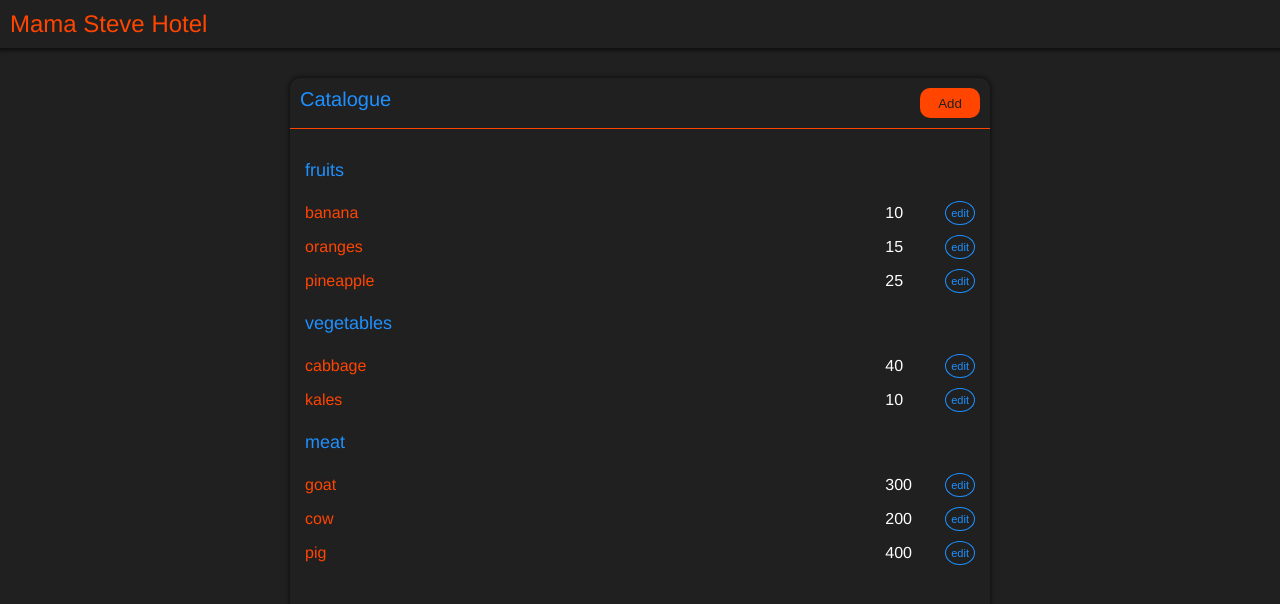
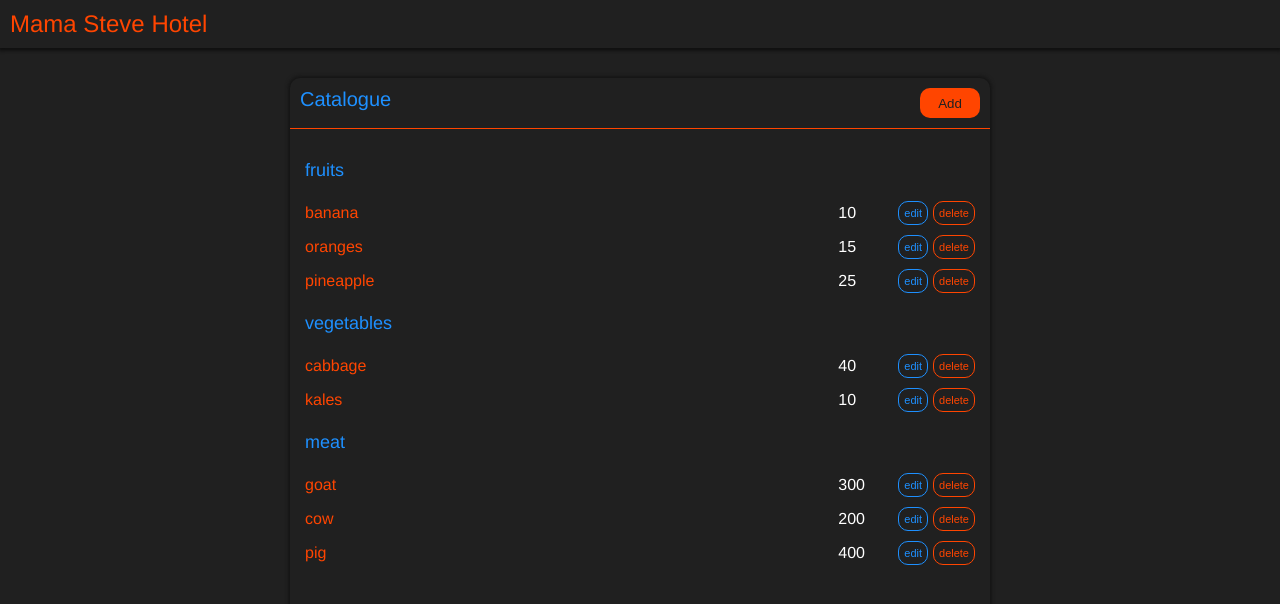
Before and after one commit to murageh/Mama-Steve-Hotel, a React app: page / in a window 1280 px wide. Shown: the top 604 px of the page. Built offline with nearby package versions, Linux system fonts and the light colour scheme.

Commit message:
Add feature to allow deletion of existing items

```diff
--- a/src/components/Catalogue.js
+++ b/src/components/Catalogue.js
@@ -2,17 +2,26 @@ import React, {useState, useEffect} from "react";
 import Category from "./Category";
 import AddItem from "./AddItem";
 import UpdateItem from "./UpdateItem";
+import DeleteItem from "./DeleteItem";
 
 
 const Catalogue = (props) => {
     const {data, setData} = props;
     const [showAddDialog, setShowAddDialog] = useState(false);
     const [updateItem, setShowUpdateDialog] = useState(false);
+    const [deleteItem, setShowDeleteDialog] = useState(false);
 
-    const onAddItem = (item) => {
+    // Performs update and addition of items
+    const onModifyItem = (item) => {
         let new_data = {};
         new_data[item["name"]] = {price: item["price"], category: item["category"]};
         setData({...data, ...new_data});
+    }
+
+    const onDeleteItem = (item) => {
+        const new_data = {...data};
+        delete new_data[item["name"]];
+        setData(new_data);
     }
 
     const onAddClose = () => {
@@ -23,8 +32,13 @@ const Catalogue = (props) => {
         setShowUpdateDialog(false);
     }
 
-    const showUpdateCallback = (itemData) => {
-        setShowUpdateDialog(itemData);
+    const onDeleteClose = () => {
+        setShowDeleteDialog(false);
+    }
+
+    const bypass = (item) => {
+        console.log(item);
+        setShowDeleteDialog(item)
     }
 
     const getCategorised = () => {
@@ -50,21 +64,36 @@ const Catalogue = (props) => {
             <ul className={"catalogue-list"}>
                 {
                     Object.entries(getCategorised()).map(([category_name, items]) => {
-                        return <Category key={category_name} items={items} name={category_name} setShowUpdate={showUpdateCallback}/>;
+                        return (
+                            <Category
+                                key={category_name}
+                                items={items}
+                                name={category_name}
+                                setShowUpdate={setShowUpdateDialog}
+                                setShowDelete={bypass}
+                            />
+                        );
                     })
                 }
             </ul>
             {showAddDialog ?
                 <AddItem
-                    onAction={onAddItem}
+                    onAction={onModifyItem}
                     onClose={onAddClose}
                 /> : null
             }
             {updateItem ?
                 <UpdateItem
-                    onAction={onAddItem}
+                    onAction={onModifyItem}
                     onClose={onUpdateClose}
                     itemData={updateItem}
+                /> : null
+            }
+            {deleteItem ?
+                <DeleteItem
+                    onAction={onDeleteItem}
+                    onClose={onDeleteClose}
+                    itemData={deleteItem}
                 /> : null
             }
         </div>
--- a/src/components/Category.js
+++ b/src/components/Category.js
@@ -4,7 +4,7 @@ import "../styles/main.css";
 
 
 const Category = (props) => {
-    const {items, name, setShowUpdate} = props;
+    const {items, name, setShowUpdate, setShowDelete} = props;
 
     return(
         <div className={"category"}>
@@ -18,6 +18,7 @@ const Category = (props) => {
                             category={name}
                             price={item_price}
                             setShowUpdate={setShowUpdate}
+                            setShowDelete={setShowDelete}
                         />;
                     })
                 }
--- /dev/null
+++ b/src/components/DeleteItem.js
@@ -0,0 +1,37 @@
+import React, {useState} from "react";
+import Editor from "./Editor";
+import Dialog from "./Dialog";
+
+const DeletePrompt = (props) => {
+    const {itemData} = props;
+
+    return (
+        <div className={"delete-prompt"}>
+            Are you sure you want to delete <span>{itemData["name"]}</span>?
+        </div>
+    )
+}
+
+const DeleteDialog = Dialog(DeletePrompt);
+
+const DeleteItem = (props) => {
+
+    const {onAction, onClose, itemData} = props;
+
+    const deleteItem = () => {
+        onAction(itemData);
+        onClose();
+    }
+
+    return(
+        <DeleteDialog
+            title={"Delete Item"}
+            onAction={deleteItem}
+            onClose={onClose}
+            actionText={"Delete"}
+            itemData={itemData}
+        />
+    )
+}
+
+export default DeleteItem;
--- a/src/components/Item.js
+++ b/src/components/Item.js
@@ -3,14 +3,22 @@ import "../styles/main.css";
 
 
 const Item = (props) => {
-    const {name, price, category, setShowUpdate} = props;
+    const {name, price, category, setShowUpdate, setShowDelete} = props;
 
-    const startUpdate = () => {
-        setShowUpdate({
+    const getItem = () => {
+        return {
             name: name,
             price: price,
             category: category
-        });
+        };
+    }
+
+    const startUpdate = () => {
+        setShowUpdate(getItem());
+    }
+
+    const startDelete = () => {
+        setShowDelete(getItem());
     }
 
     return(
@@ -18,6 +26,7 @@ const Item = (props) => {
             <span className={"item-name"}>{name}</span>
             <span className={"item-price"}>{price}</span>
             <button className={"edit-btn"} onClick={startUpdate}>edit</button>
+            <button className={"delete-btn"} onClick={startDelete}>delete</button>
         </li>
     )
 }
--- a/src/styles/main.css
+++ b/src/styles/main.css
@@ -41,14 +41,20 @@ h1{
     flex-grow: 0;
 }
 
-.edit-btn{
+.edit-btn, .delete-btn{
     flex-grow: 0;
     min-width: unset;
-    border-radius: 50%;
+    border-radius: 10px;
     background: transparent;
     border: solid 1px dodgerblue;
     color: dodgerblue;
     font-size: 11px;
+}
+
+.delete-btn{
+    border: solid 1px orangered;
+    color: orangered;
+    margin-left: 5px;
 }
 
 .category{
@@ -188,3 +194,14 @@ button{
     flex-shrink: 0;
     align-items: center;
 }
+
+.delete-prompt{
+    color: orangered;
+    padding: 10px;
+    font-size: 14px;
+}
+
+.delete-prompt span{
+    font-style: italic;
+    color: darkcyan;
+}
```
